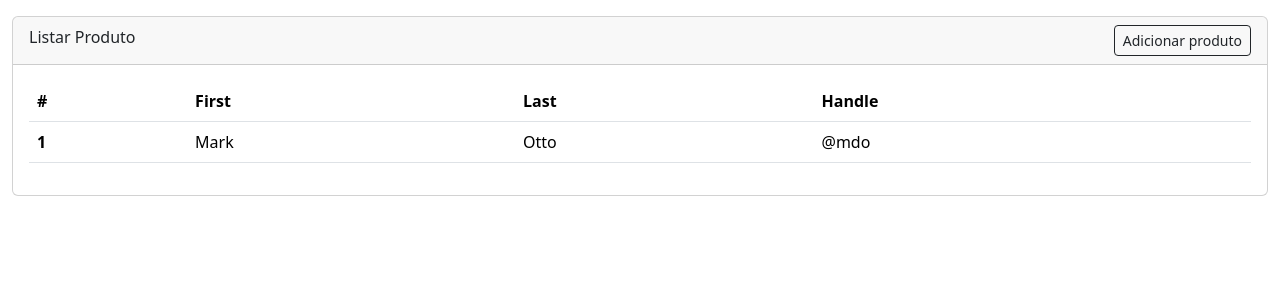
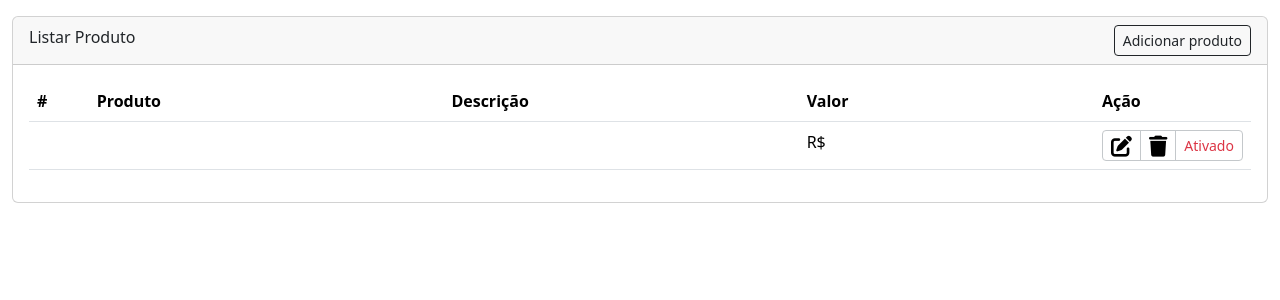
Before and after one commit to gsocria/treinamentoCurso, a PHP site: page /produto/produto.php in a window 1280 px wide. Shown: the top 300 px of the page. Run offline with PHP 8.4, Linux system fonts and the light colour scheme; data that the repository does not hold is empty; some libraries are stand-ins or nearby versions.

Commit message:
subindo lista funcionando

```diff
--- /dev/null
+++ b/produto/listarProduto.php
@@ -0,0 +1,46 @@
+<?php
+
+include_once('../config/constantes.php');
+include_once('../config/conexao.php');
+include_once('../func/dashboard.php');
+
+
+$listarProduto = listarGeral('*', 'produto');
+
+foreach ($listarProduto as $listarProdutoItem) {
+    $idProduto = $listarProdutoItem->idproduto;
+    $produto = $listarProdutoItem->produto;
+    $descricao = $listarProdutoItem->descricao;
+    $valor = $listarProdutoItem->valor;
+    $ativo = $listarProdutoItem->ativo;
+}
+
+?>
+
+<table class="table">
+    <thead>
+        <tr>
+            <th scope="col" width="5%">#</th>
+            <th scope="col" width="30%">Produto</th>
+            <th scope="col" width="30%">Descrição</th>
+            <th scope="col" width="25%">Valor</th>
+            <th scope="col" width="10%">Ação</th>
+        </tr>
+    </thead>
+    <tbody>
+        <tr>
+            <th scope="row"><?php echo $idProduto ?></th>
+            <td><?php echo $produto ?></td>
+            <td><?php echo $descricao ?></td>
+            <td> R$ <?php echo $valor ?></td>
+            <td>
+                <div class="btn-group btn-group-sm" role="group" aria-label="Basic outlined example">
+                    <button type="button" class="btn btn-outline-ligth border-secondary-subtle" onclick="dadosCLiente(<?php echo $id ?>)"> <i class="fa-solid fa-pen-to-square fa-xl" style="color: #000000;"></i></button>
+                    <button type="button" class="btn btn-outline-ligth border-secondary-subtle"> <i onclick="deletaGeralMsg(<?php echo $id ?>, 'excluirCliente', 'listarCliente')" class="fa-solid fa-trash fa-xl" style="color: #000000;"></i></button>
+                    <button type="button" onclick="ativarGeral(<?php echo $id ?>, 'ativar', 'btnAtivar', 'modalAtivarCliente', 'ativarCliente', 'listarCliente')" class="btn btn-outline-danger border-secondary-subtle" data-bs-toggle="modal" data-bs-target="#modalAtivarCliente">Ativado</button>
+
+                </div>
+            </td>
+        </tr>
+    </tbody>
+</table>
--- a/produto/produto.php
+++ b/produto/produto.php
@@ -13,7 +13,7 @@ include_once('../config/conexao.php');
 <head>
     <meta charset="utf-8">
     <meta name="viewport" content="width=device-width, initial-scale=1">
-    <title>Bootstrap demo</title>
+    <title>Produto</title>
     <link href="https://cdn.jsdelivr.net/npm/bootstrap@5.3.1/dist/css/bootstrap.min.css" rel="stylesheet" integrity="sha384-4bw+/aepP/YC94hEpVNVgiZdgIC5+VKNBQNGCHeKRQN+PtmoHDEXuppvnDJzQIu9" crossorigin="anonymous">
 </head>
 
@@ -31,24 +31,9 @@ include_once('../config/conexao.php');
 
             </div>
             <div class="card-body">
-                <table class="table">
-                    <thead>
-                        <tr>
-                            <th scope="col">#</th>
-                            <th scope="col">First</th>
-                            <th scope="col">Last</th>
-                            <th scope="col">Handle</th>
-                        </tr>
-                    </thead>
-                    <tbody>
-                        <tr>
-                            <th scope="row">1</th>
-                            <td>Mark</td>
-                            <td>Otto</td>
-                            <td>@mdo</td>
-                        </tr>
-                    </tbody>
-                </table>
+
+                <?php include_once('listarProduto.php') ?>
+
             </div>
         </div>
     </div>
@@ -79,7 +64,12 @@ include_once('../config/conexao.php');
     </div>
 
 
+    <script src="https://code.jquery.com/jquery-3.7.0.js" integrity="sha256-JlqSTELeR4TLqP0OG9dxM7yDPqX1ox/HfgiSLBj8+kM=" crossorigin="anonymous"></script>
     <script src="https://cdn.jsdelivr.net/npm/bootstrap@5.3.1/dist/js/bootstrap.bundle.min.js" integrity="sha384-HwwvtgBNo3bZJJLYd8oVXjrBZt8cqVSpeBNS5n7C8IVInixGAoxmnlMuBnhbgrkm" crossorigin="anonymous"></script>
+    <script src="https://cdnjs.cloudflare.com/ajax/libs/jquery.inputmask/5.0.8/jquery.inputmask.min.js" integrity="sha512-efAcjYoYT0sXxQRtxGY37CKYmqsFVOIwMApaEbrxJr4RwqVVGw8o+Lfh/+59TU07+suZn1BWq4fDl5fdgyCNkw==" crossorigin="anonymous" referrerpolicy="no-referrer"></script>
+    <script src="https://kit.fontawesome.com/1b60912f0e.js" crossorigin="anonymous"></script>
+    <script src="produto.js"></script>
+
 </body>
 
 </html>
```
Also changed, not shown: controle.php (+12 -0 lines), produto/excluirProduto.php (added), produto/produto.js (added).
